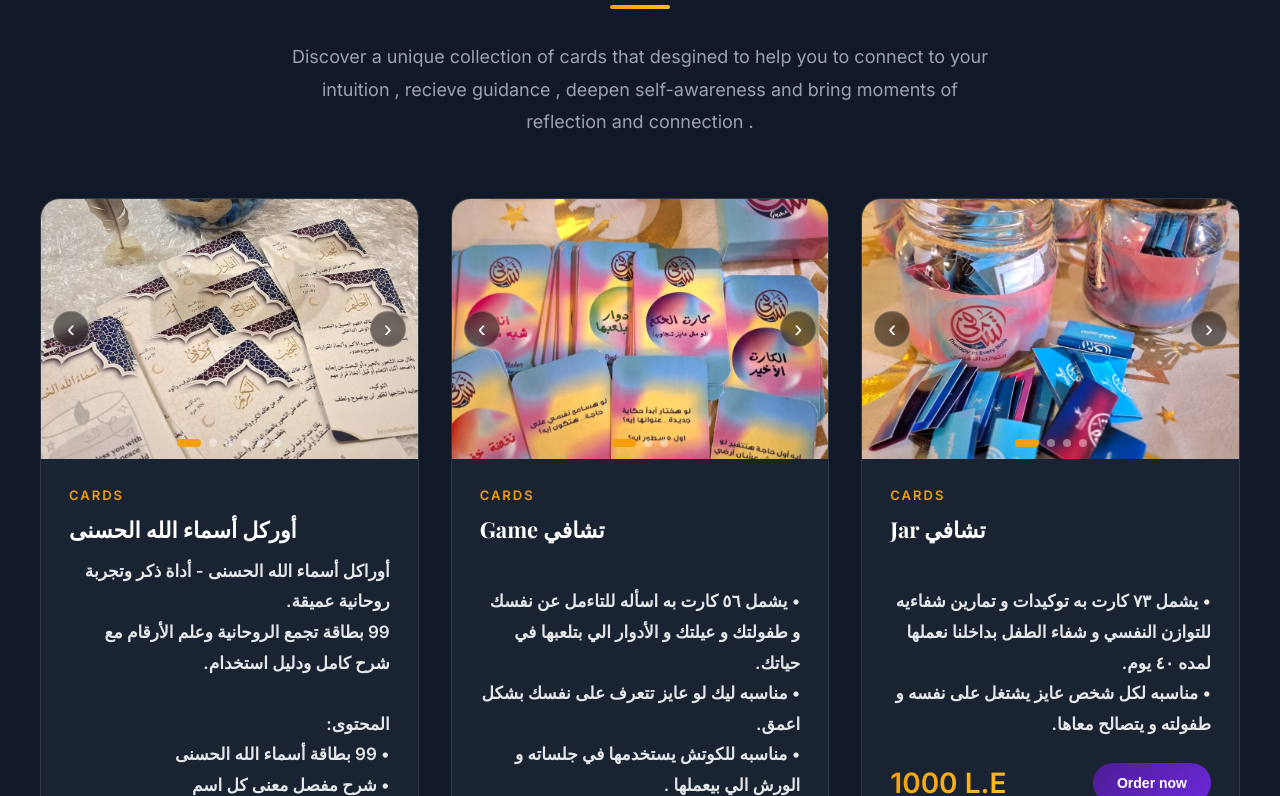
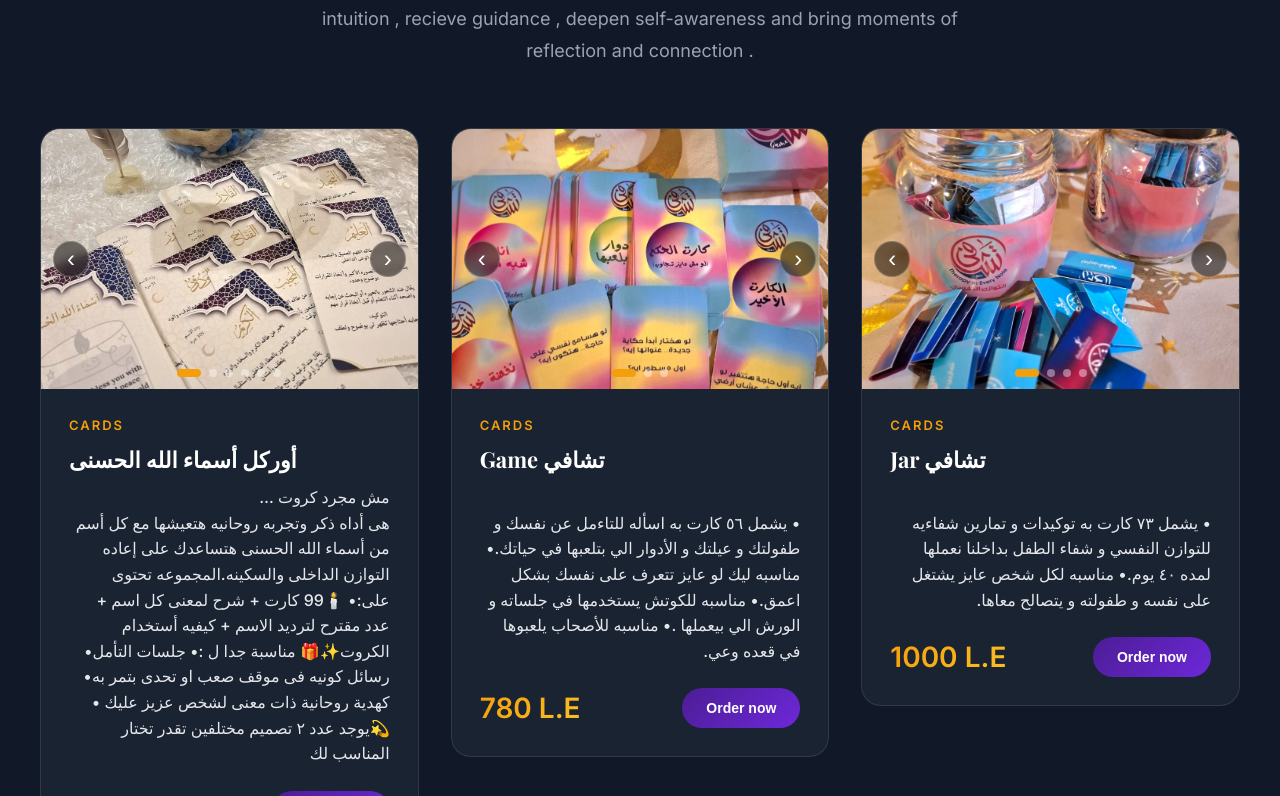
Before and after one commit to AHMEDmoham3d/omnia-store-pro, a React app: page / in a window 1280 px wide. Shown: the part 1824-2620 px from the top of the page. Built offline with nearby package versions, Linux system fonts and the light colour scheme.

Commit message:
force rebuild

```diff
--- a/src/App.css
+++ b/src/App.css
@@ -796,11 +796,21 @@ h1, h2, h3, h4, h5, h6 {
 }
 
 .product-description {
-  font-size: 17px;
+  font-size: 16px;
   color: var(--text-light);
   margin-bottom: 24px;
-  line-height: 1.8;
-  font-weight: 600;
+  line-height: 1.6;
+  font-weight: 500;
+}
+
+.product-description br + br {
+  display: none;
+}
+
+.product-description::marker,
+.product-description li {
+  font-size: 18px !important;
+  font-weight: 600 !important;
 }
 
 .product-footer {
--- a/src/data/products.ts
+++ b/src/data/products.ts
@@ -82,19 +82,20 @@ Its scent is warm and woody with a light touch of sweetness and citrus
   {
     id: 'أوركل أسماء الله الحسن',
     name: 'أوركل أسماء الله الحسنى',
-    description: `أوراكل أسماء الله الحسنى - أداة ذكر وتجربة روحانية عميقة.
-99 بطاقة تجمع الروحانية وعلم الأرقام مع شرح كامل ودليل استخدام.
+    description: `مش مجرد كروت …
+هى أداه ذكر وتجربه روحانيه هتعيشها مع كل أسم من أسماء الله الحسنى هتساعدك على إعاده التوازن الداخلى والسكينه.
 
-المحتوى:
-• 99 بطاقة أسماء الله الحسنى
-• شرح مفصل معنى كل اسم
-• عدد الترديد المقترح لكل اسم
-• دليل شامل للتأمل والاستخدام
+المجموعه تحتوى على:
+• 🕯️99 كارت  + شرح لمعنى كل اسم + عدد مقترح لترديد الاسم + كيفيه أستخدام الكروت
 
-المناسب لـ:
-• جلسات التأمل اليومية
-• رسائل إلهية في المواقف الصعبة
-• هدية روحانية راقية`,
+✨🎁 مناسبة جدا ل :
+
+• جلسات التأمل
+• رسائل كونيه فى موقف صعب او تحدى بتمر به
+• كهدية روحانية ذات معنى لشخص عزيز عليك
+• 💫يوجد عدد ٢ تصميم مختلفين تقدر تختار المناسب لك
+
+`,
     price: 1500,
     image: '/card9.jpeg,/card8.jpeg,/card5.jpeg,/card3.jpeg,/card2.jpeg,/card1.jpeg',
     category: 'cards',
```
